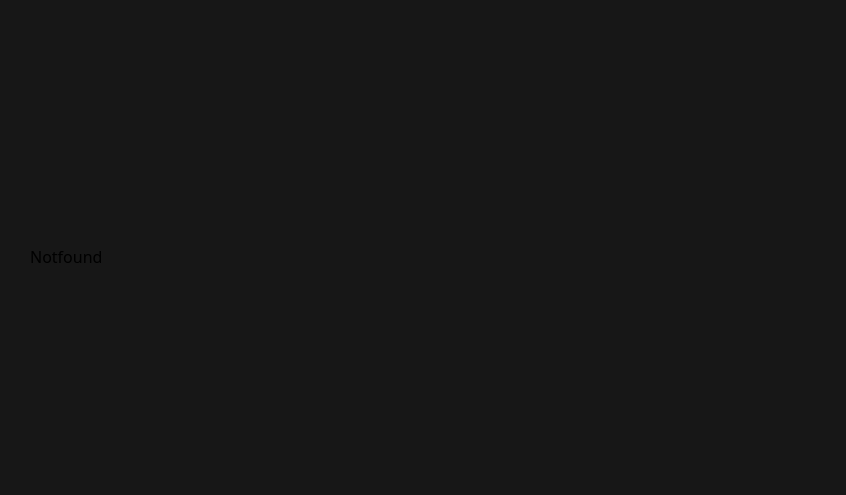
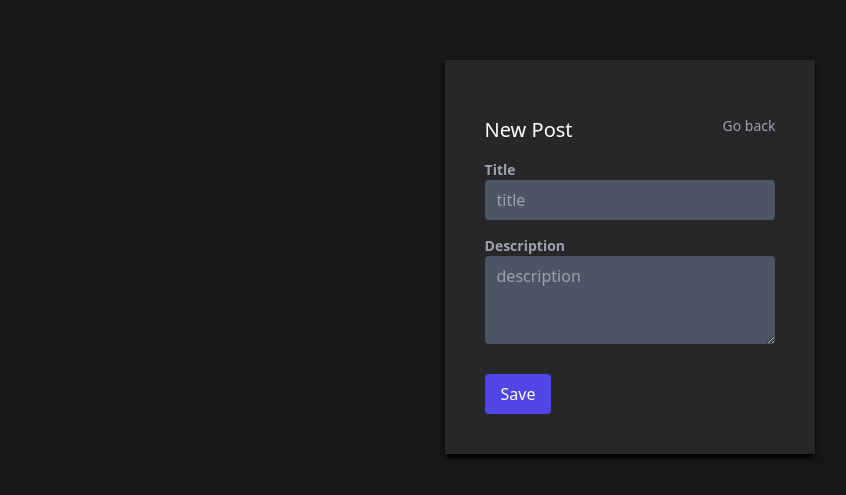
Before and after one commit to MatiasTK/mern-stack, a React (Create React App) app in the folder client/: page /posts/1 in a window 1280 px wide. Shown: the part 143-638 px from the top of the page, without its empty margins (10-856 px from the left). Built offline with nearby package versions, Linux system fonts and the light colour scheme; no server answers.

Commit message:
feat: update posts

```diff
--- a/client/src/App.js
+++ b/client/src/App.js
@@ -12,6 +12,7 @@ export default function App() {
             <Route path="/" element={<Homepage />} />
             <Route path="/new" element={<Postform />} />
             <Route path="*" element={<Notfound />} />
+            <Route path="/posts/:id" element={<Postform />} />
           </Routes>
           <Toaster />
         </PostProvider>
--- a/client/src/api/posts.js
+++ b/client/src/api/posts.js
@@ -1,4 +1,3 @@
-/* eslint-disable no-underscore-dangle */
 import axios from 'axios';
 
 export function getPostsRequests() {
@@ -12,3 +11,11 @@ export function createPostRequest(post) {
 export function deletePostRequest(post) {
   return axios.delete(`/posts/${post._id}`);
 }
+
+export function getPostRequest(id) {
+  return axios.get(`/posts/${id}`);
+}
+
+export function updatePostRequest(id, newPost) {
+  return axios.put(`/posts/${id}`, newPost);
+}
--- a/client/src/components/PostCard.js
+++ b/client/src/components/PostCard.js
@@ -1,10 +1,11 @@
-/* eslint-disable no-underscore-dangle */
 import Proptypes from 'prop-types';
 import toast from 'react-hot-toast';
+import { useNavigate } from 'react-router-dom';
 import { usePosts } from '../context/postContext';
 
 export default function PostCard({ post }) {
   const { deletePost } = usePosts();
+  const navigate = useNavigate();
 
   const handleDelete = (_id) => {
     toast((t) => (
@@ -35,7 +36,22 @@ export default function PostCard({ post }) {
   };
 
   return (
-    <div className="bg-zinc-800 text-white rounded-sm shadow-md shadow-black hover:bg-zinc-700 hover:cursor-pointer">
+    <div
+      role="button"
+      tabIndex={0}
+      onKeyDown={(e) => {
+        if (e.key === 'Enter' && e.target.type !== 'button') {
+          navigate(`/posts/${post._id}`);
+        }
+      }}
+      className="bg-zinc-800 text-white rounded-sm shadow-md shadow-black hover:bg-zinc-700 hover:cursor-pointer"
+      onClick={(e) => {
+        // Avoid aplying it to delete button
+        if (e.target.type !== 'button') {
+          navigate(`/posts/${post._id}`);
+        }
+      }}
+    >
       <div className="px-4 py-7 h-full">
         <div className="flex flex-col justify-between items-center">
           <h3>{post.title}</h3>
@@ -45,6 +61,11 @@ export default function PostCard({ post }) {
           type="button"
           className="bg-red-600 text-sm px-2 py-1 rounded-sm"
           onClick={() => handleDelete(post._id)}
+          onKeyDown={(e) => {
+            if (e.key === 'Enter') {
+              handleDelete(post._id);
+            }
+          }}
         >
           Delete
         </button>
@@ -54,5 +75,14 @@ export default function PostCard({ post }) {
 }
 
 PostCard.propTypes = {
-  post: Proptypes.element.isRequired,
+  post: Proptypes.shape({
+    title: Proptypes.string,
+    description: Proptypes.string,
+    _id: Proptypes.string,
+    image: Proptypes.shape({
+      url: Proptypes.string,
+      public_id: Proptypes.string,
+    }),
+    __v: Proptypes.number,
+  }).isRequired,
 };
--- a/client/src/context/postContext.js
+++ b/client/src/context/postContext.js
@@ -2,7 +2,9 @@ import {
   createContext, useContext, useMemo, useState,
 } from 'react';
 import PropTypes from 'prop-types';
-import { getPostsRequests, createPostRequest, deletePostRequest } from '../api/posts';
+import {
+  getPostsRequests, createPostRequest, deletePostRequest, getPostRequest, updatePostRequest,
+} from '../api/posts';
 
 /* Contextos: Son estados globales que pueden usar muchos componentes. */
 const postContext = createContext();
@@ -30,9 +32,19 @@ export function PostProvider({ children }) {
     getPosts();
   };
 
+  const getPost = async (id) => {
+    const res = await getPostRequest(id);
+    return res.data;
+  };
+
+  const updatePost = async (originalId, newPost) => {
+    await updatePostRequest(originalId, newPost);
+    getPosts();
+  };
+
   // To fix linter error.
   const memo = useMemo(() => ({
-    posts, setPosts, getPosts, createPost, deletePost,
+    posts, setPosts, getPosts, createPost, deletePost, getPost, updatePost,
   }), [posts]);
 
   return (
@@ -46,5 +58,5 @@ export function PostProvider({ children }) {
 
 // To fix linter error.
 PostProvider.propTypes = {
-  children: PropTypes.element.isRequired,
+  children: PropTypes.arrayOf(PropTypes.element).isRequired,
 };
--- a/client/src/pages/Homepage.js
+++ b/client/src/pages/Homepage.js
@@ -1,4 +1,3 @@
-/* eslint-disable no-underscore-dangle */
 import { useEffect } from 'react';
 import { VscEmptyWindow } from 'react-icons/vsc';
 import { Link } from 'react-router-dom';
--- a/client/src/pages/Postform.js
+++ b/client/src/pages/Postform.js
@@ -1,40 +1,68 @@
 import {
   Formik, Form, Field, ErrorMessage,
 } from 'formik';
-import { useNavigate } from 'react-router-dom';
+import { useEffect, useState } from 'react';
+import { useNavigate, useParams, Link } from 'react-router-dom';
 import * as Yup from 'yup';
 import { usePosts } from '../context/postContext';
 
 export default function Postform() {
-  const { createPost } = usePosts();
+  const { createPost, getPost, updatePost } = usePosts();
   const navigate = useNavigate();
+  const params = useParams();
+  const [post, setPost] = useState({
+    title: '',
+    description: '',
+  });
+
+  useEffect(() => {
+    const getData = async () => {
+      if (params.id) {
+        const res = await getPost(params.id);
+        setPost(res);
+      }
+    };
+
+    getData();
+    return () => getData();
+  }, []);
 
   return (
-    <div>
+    <div className="flex items-center justify-center">
+      <div className="bg-zinc-800 p-10 shadow-md shadow-black">
+        <header className="flex justify-between text-center py-4 text-white">
+          <h3 className="text-xl">New Post</h3>
+          <Link to="/" className="text-gray-400 text-sm hover:text-gray-300">Go back</Link>
+        </header>
         <Formik
-        initialValues={{
-          title: '',
-          description: '',
-        }}
+          initialValues={post}
           validationSchema={Yup.object({
             title: Yup.string().required('Title is required'),
             description: Yup.string().required('Description is required'),
           })}
           onSubmit={async (values) => {
+            if (params.id) {
+              await updatePost(params.id, values);
+            } else {
               await createPost(values);
+            }
             navigate('/');
           }}
+          enableReinitialize
         >
           {({ handleSubmit }) => (
             <Form onSubmit={handleSubmit}>
-            <Field name="title" placeholder="title" className="px-3 py-2 focus:outline-none rounded bg-gray-600 text-white w-full" />
+              <label htmlFor="title" className="text-sm block font-bold text-gray-400">Title</label>
+              <Field name="title" placeholder="title" className="px-3 py-2 focus:outline-none rounded bg-gray-600 text-white w-full mb-4" />
               <ErrorMessage component="p" className="text-red-400 text-sm" name="title" />
-            <Field name="description" placeholder="description" className="px-3 py-2 focus:outline-none rounded bg-gray-600 text-white w-full" />
+              <label htmlFor="description" className="text-sm block font-bold text-gray-400">Description</label>
+              <Field component="textarea" name="description" placeholder="description" className="px-3 py-2 focus:outline-none rounded bg-gray-600 text-white w-full mb-4" rows={3} />
               <ErrorMessage component="p" className="text-red-400 text-sm" name="description" />
-            <button type="submit" className="text-white">Save</button>
+              <button type="submit" className="bg-indigo-600 hover:bg-indigo-500 px-4 py-2 rounded mt-2 text-white focus:outline-none disabled:bg-indigo-400">Save</button>
             </Form>
           )}
         </Formik>
       </div>
+    </div>
   );
 }
```
Lines whose indentation alone changed are shown as unchanged.
